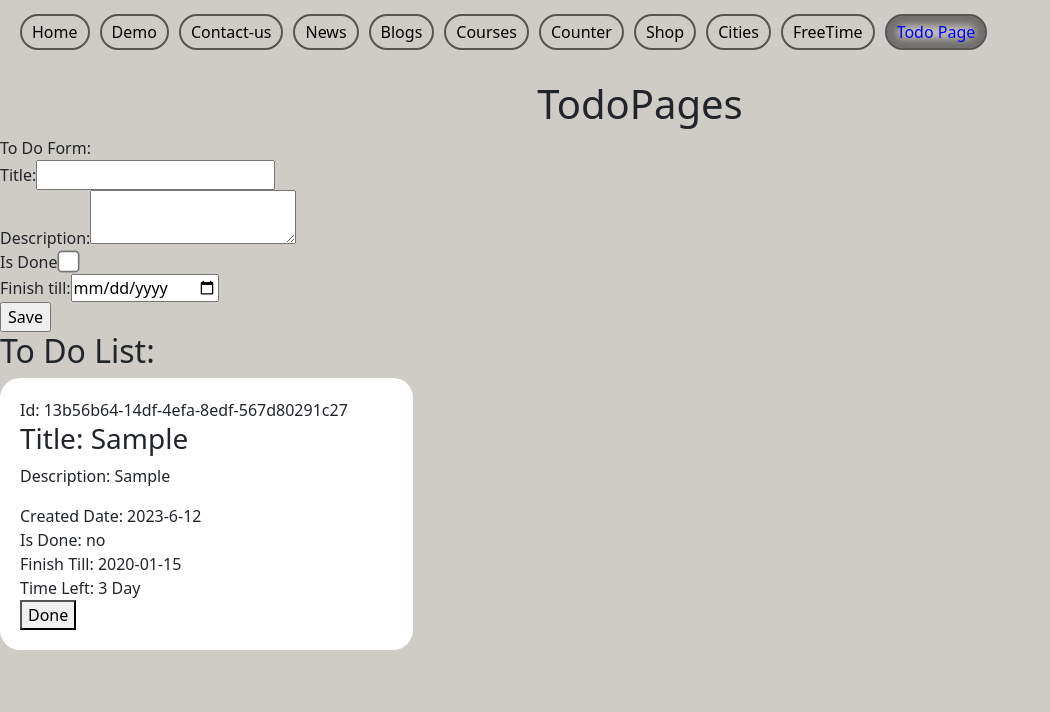
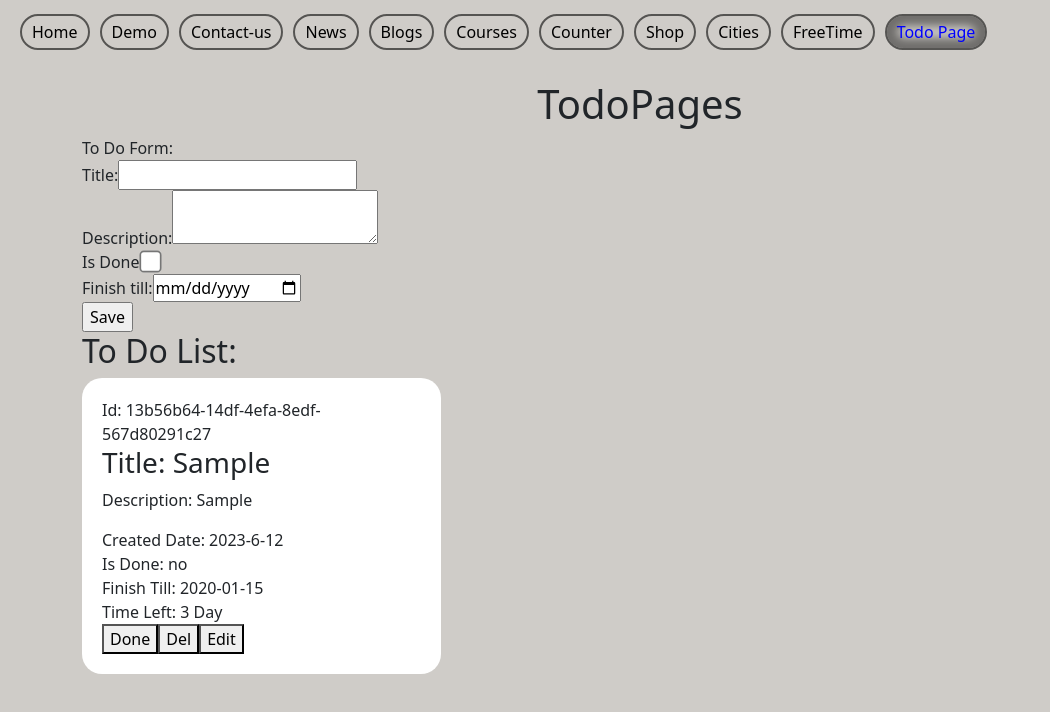
Before and after one commit to Martynas-J/first-react-app, a React (Create React App) app: page /TodoPage in a window 1280 px wide. Both pictures are taken after typing "Sample", "Sample", "2020-01-15" into the empty fields and a click on the input "Save". Shown: the top 712 px of the page, without its empty margins (0-1050 px from the left). Built offline with nearby package versions, Linux system fonts and the light colour scheme.

Commit message:
todo page edit

```diff
--- a/src/components/TotoPage/TodoForm.js
+++ b/src/components/TodoPage/TodoForm.js
@@ -1,33 +1,54 @@
-import { useState } from "react";
+import { useEffect, useState } from "react";
 import { v4 as todoId } from 'uuid';
 
-const TodoForm = ({ onNewTodoHandler }) => {
+const TodoForm = ({ onNewTodoHandler, editTodo }) => {
   const [title, setTitle] = useState("")
   const [description, setDescription] = useState("")
   const [isDone, setIsDone] = useState(false)
   const [finishTill, setFinishTill] = useState("")
+  const [id, setId] = useState("")
+  const [createdDate, setCreatedDate] = useState("")
 
   const addTitleHandle = (event) => setTitle(event.target.value)
   const addDescriptionHandle = (event) => setDescription(event.target.value)
   const addIsDoneHandle = (event) => setIsDone(event.target.checked)
   const addFinishTillHandle = (event) => setFinishTill(event.target.value)
 
+
+  useEffect(() => {
+    if (editTodo) {
+      editTodoHandler(editTodo)
+    }
+  }, [editTodo])
+
+  const editTodoHandler = (editTodo) => {
+    let { title, description, isDone, finishTill, id, createdDate } = editTodo
+    setTitle(title);
+    setDescription(description);
+    setIsDone(isDone);
+    setFinishTill(finishTill);
+    setId(id);
+    setCreatedDate(createdDate);
+  }
+
   const addTodoHandler = (event) => {
     event.preventDefault();
-
-    let newDate = new Date()
-    let date = newDate.getDate();
-    let month = newDate.getMonth() + 1;
-    let year = newDate.getFullYear();
-
-    const createdDate = `${year}-${month}-${date}`
-    const id = todoId()
-    const newData = { id, title, description, createdDate, isDone, finishTill }
+    let newId = id
+    let newCreatedDate = createdDate
+    if (!id) {
+      newId = todoId()
+    }
+    if (!createdDate) {
+      newCreatedDate = new Date()
+    }
+    const newData = { id: newId, title, description, createdDate: newCreatedDate, isDone, finishTill }
     onNewTodoHandler(newData)
     setTitle("");
     setDescription("");
     setIsDone(false)
     setFinishTill("")
+    setId("")
+    setCreatedDate("");
   }
 
   return (
--- a/src/components/TotoPage/TodoItem.js
+++ b/src/components/TodoPage/TodoItem.js
@@ -1,22 +1,27 @@
 
 
-const TodoItem = ({ todo, onAddDoneHandler }) => {
+const TodoItem = ({ todo, onAddDoneHandler, onAddDeleteHandler, onAddEditHandler }) => {
     const { id, title, description, createdDate, isDone, finishTill } = todo
     let descriptionElement = ""
     if (description) {
         descriptionElement = <p> Description: {description}</p>
     }
-    const finishYear = Number(finishTill.split("-")[0])
-    const finishMonth = Number(finishTill.split("-")[1])
-    const finishDay = Number(finishTill.split("-")[2])
 
-    const createdYear = Number(createdDate.split("-")[0])
-    const createdMonth = Number(createdDate.split("-")[1])
-    const createdDay = Number(createdDate.split("-")[2])
+    let finishTillDate = new Date(finishTill)
+    const finishDay = finishTillDate.getDate();
+    const finishMonth = finishTillDate.getMonth() + 1;
+    const finishYear = finishTillDate.getFullYear();
 
+    let createdDay = createdDate.getDate();
+    let createdMonth = createdDate.getMonth() + 1;
+    let createdYear = createdDate.getFullYear();
+
+    let createdDateText = `${createdYear}-${createdMonth}-${createdDay}`
     let timeLeft = ""
     let isDoneText = "no"
     let doneButton = <button onClick={() => onAddDoneHandler(id)}>Done</button>
+    let delButton = <button onClick={() => onAddDeleteHandler(id)}>Del</button>
+    let editButton = <button onClick={() => onAddEditHandler(id)}>Edit</button>
 
     if (finishYear > createdYear) {
         timeLeft = ` ${finishYear - createdYear} Year`
@@ -26,12 +31,11 @@ const TodoItem = ({ todo, onAddDoneHandler }) => {
         timeLeft = `${finishDay - createdDay} Day`
     } else {
         timeLeft = `time is over`
-        doneButton = ""
     }
 
     if (isDone) {
         isDoneText = "Yes"
-        doneButton = ""
+        // doneButton = ""
     }
 
     return (
@@ -39,11 +43,13 @@ const TodoItem = ({ todo, onAddDoneHandler }) => {
             <span> Id: {id}</span>
             <h3> Title: {title}</h3>
             {descriptionElement}
-            <div> Created Date: {createdDate}</div>
+            <div> Created Date: {createdDateText}</div>
             <div> Is Done: {isDoneText}</div>
             <div> Finish Till: {finishTill}</div>
             <div> Time Left: {timeLeft}</div>
             {doneButton}
+            {delButton}
+            {editButton}
         </ul>
     )
 }
@@ -52,3 +58,6 @@ export default TodoItem
 
 // 3. Atvaizduoti kiek liko laiko iki užduoties deadline.
 // 4. Pridėti galimybę pažymėti užduotį kaip atliktą.
+
+// 5. Pridėti galimybę ištrinti užduotį.
+// 6. Pridėti galimybę redaguoti užduotį.
--- a/src/components/TotoPage/TodoList.js
+++ b/src/components/TodoPage/TodoList.js
@@ -1,9 +1,9 @@
 import TodoItem from "./TodoItem"
 
 
-const TodoList = ({ todoList, onAddDoneHandler }) => {
+const TodoList = ({ todoList, onAddDoneHandler, onAddDeleteHandler, onAddEditHandler }) => {
     return (
-        todoList ?
+        todoList.length > 0 ?
             <div className="todo-Wrapper">
                 <h2>To Do List:</h2>
                 <div className="todo-content">
@@ -12,11 +12,14 @@ const TodoList = ({ todoList, onAddDoneHandler }) => {
                             <TodoItem
                                 key={index}
                                 todo={item}
-                                onAddDoneHandler={onAddDoneHandler} />
+                                onAddDoneHandler = {onAddDoneHandler}
+                                onAddDeleteHandler = {onAddDeleteHandler}
+                                onAddEditHandler = {onAddEditHandler}
+                                 />
                         )
                     })}
                 </div>
-            </div> : " No To Do"
+            </div> : <h2>No To Do</h2>
 
     )
 }
--- a/src/pages/TodoPage/TodoPage.js
+++ b/src/pages/TodoPage/TodoPage.js
@@ -1,33 +1,55 @@
 import { useState } from "react"
-import TodoForm from "../../components/TotoPage/TodoForm"
-import TodoList from "../../components/TotoPage/TodoList"
+import TodoForm from "../../components/TodoPage/TodoForm"
+import TodoList from "../../components/TodoPage/TodoList"
 import "./TodoPage.css"
+import { Container } from "react-bootstrap"
 
 const TodoPages = () => {
 
 const [todo, setTodo] = useState([])
+const [editData, setEditData] = useState("")
+
 const addTodoHandler = (newDate) => {
+  if (editData !== "") {
+    setTodo(todo.map(item => (item.id === newDate.id ? newDate : item)));
+    setEditData("")
+  } else {
     setTodo(prevState => [newDate, ...prevState])
+  }
 }
 const addDoneHandler = (id) => {
+  setTodo(todo.map(item => (item.id === id ? {...item, isDone: !item.isDone} : item)));
+}
+const addDeleteHandler = (id) => {
   setTodo(prevState => {
-    const newState = [...prevState];
-    const newDate = newState.map(item => {
-      if (item.id === id) {
-        return {...item, isDone : true}
-      }
-      return item
-      })
-      return newDate;
+    const newState = prevState.filter(item => item.id !== id);
+      return newState;
   })
 }
+  const addEditHandler = (id) => {
+    const newState = [...todo];
+    const data = newState.filter(item => item.id === id);
+    setEditData( data)
+
+  }
 
   return (
     <div>
+      <Container>
        <h1 className='todo-title'>TodoPages</h1>
-            <TodoForm  onNewTodoHandler = {addTodoHandler} />
-            <TodoList  todoList = {todo}  onAddDoneHandler = {addDoneHandler}/>
+            <TodoForm
+                onNewTodoHandler = {addTodoHandler}
+                editTodo={editData[0]}
+             />
+            <TodoList
+                todoList = {todo}
+                onAddDoneHandler = {addDoneHandler}
+                onAddDeleteHandler = {addDeleteHandler}
+                onAddEditHandler = {addEditHandler}
+             />
+             </Container>
     </div>
+
   )
 }
 
@@ -49,3 +71,6 @@ export default TodoPages
 // 2.4. Sukūrimo datą (prisideda automatiškai)
 // 2.5. Done (nurodo ar užduotis jau atlikta)
 // 2.6. Data iki kada užduotį reikia atlikti
+
+// 6.1. Redaguojant užduotį id ir sukūrimo data lieka tokie patys.
+// 6.2. Redaguojant užduotį pridėti naują property, kuri nurodo kada buvo modifikuota užduotis. Redagavimo datą atvaizduoti ekrane.
```
